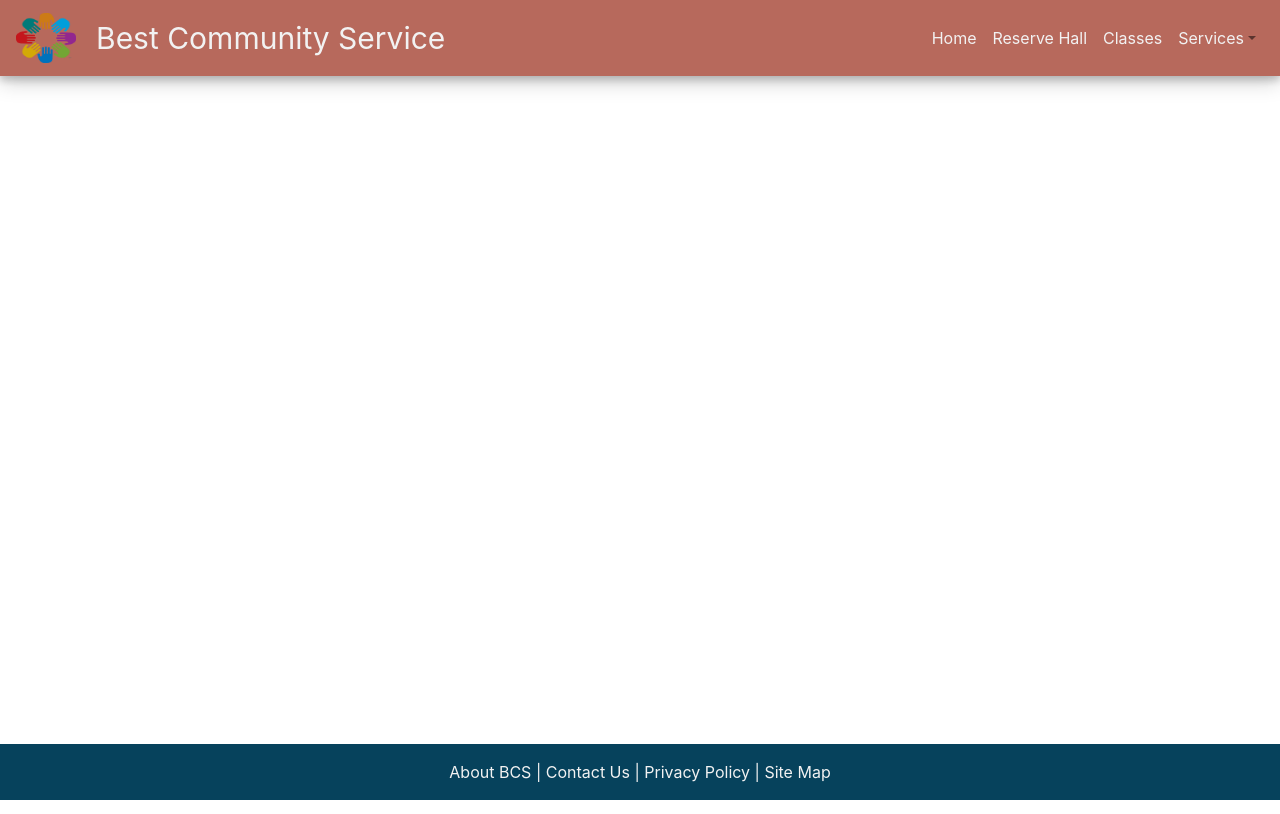
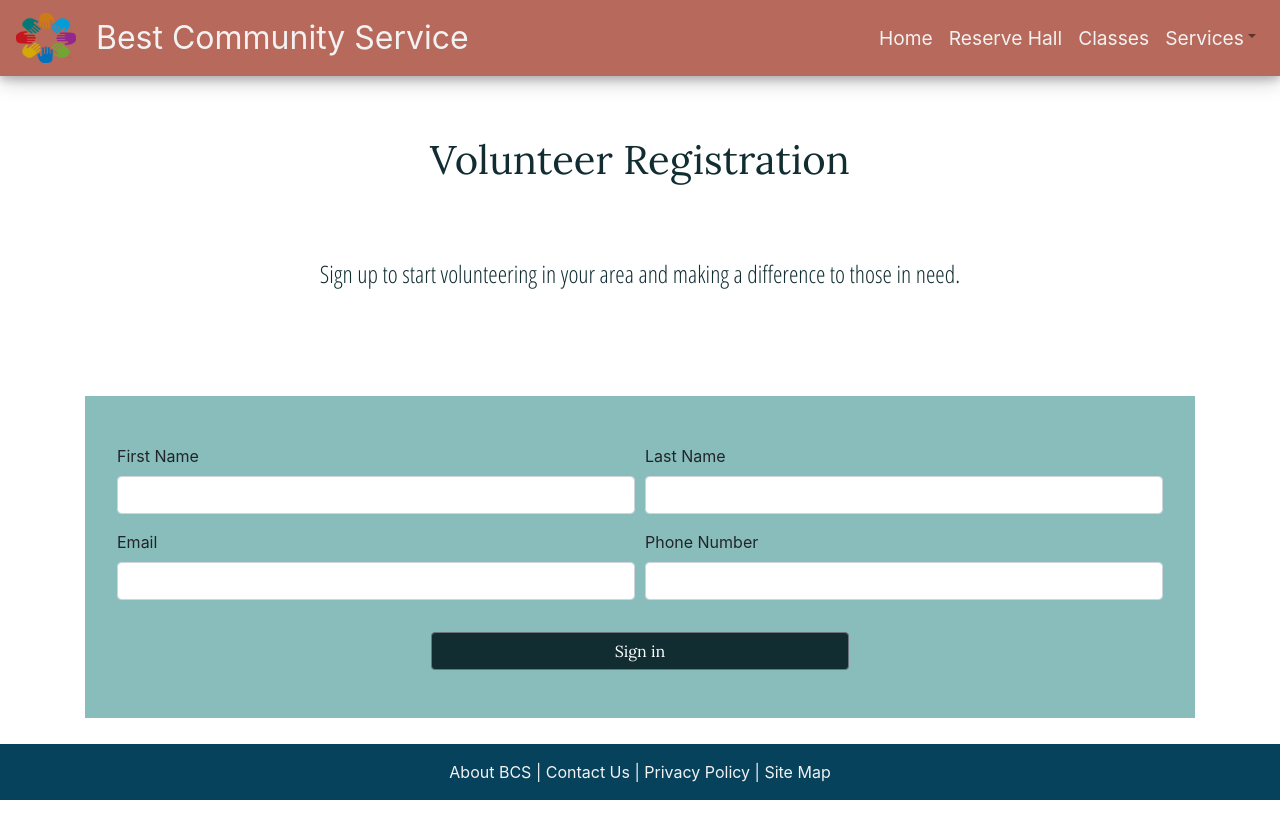
Before and after one commit to T-Dimi/BestCommunityService, a React (Create React App) app: page /Volunteer in a window 1280 px wide. Built offline with nearby package versions, Linux system fonts and the light colour scheme.

Commit message:
Adding volunteer page and volunteer form

```diff
--- a/src/App.css
+++ b/src/App.css
@@ -16,6 +16,7 @@ header {
   background-color: var(--orange);
   box-shadow: 0 4px 8px 0 rgba(0, 0, 0, 0.2), 0 6px 20px 0 rgba(0, 0, 0, 0.19);
   position: fixed;
+  z-index: 1;
   width: 100%;
 
 }
@@ -66,11 +67,13 @@ button {
 .header-company{
   vertical-align: middle;
   color: #F2F2F2;
-  font-size: 1.5em;
+  font-size: 1.6em;
 }
 
 .header-text {
+  vertical-align: middle;
   color: #F2F2F2;
+  font-size: 1.2em;
 }
 
 .footer-text {
@@ -99,7 +102,7 @@ button {
 }
 
 .item {
-    flex: 25%;
+    flex: 33%;
     padding: 20px;
     margin: 0 0.5em 4em 0.5em;
     background: var(--lightblue);
@@ -121,10 +124,6 @@ button {
   flex-wrap: wrap;
   margin: 5em 0;
 }
-
-
-
-
 
 @media screen and (max-width: 750px) {
   .item {
@@ -151,6 +150,11 @@ button {
   height: 40%;
   margin: 0 0 3em 0;
   align-content: center;
+}
+
+.signup-button {
+  font-family: 'Lora', serif;
+  background: red;
 }
 
 .listbox {
@@ -194,6 +198,20 @@ button {
   font-size: 1.8em;
 }
 
+.volunteer-form {
+  margin-top: 2em;
+  padding: 3em 2em 2em 2em;
+  background: var(--lightblue);
+}
+
+.vol-btn {
+  margin: 1em 30%;
+  background: var(--darkblue);
+  color: white;
+}
+
+
+
 #modal {
   top: 30%;
 }
--- a/src/App.js
+++ b/src/App.js
@@ -14,7 +14,8 @@ import HomeCarePage from './components/pages/homeCarePage';
 import ClassesPage from './components/pages/classesPage';
 import CateringPage from './components/pages/cateringPage';
 import RoomPage from './components/pages/roomPage';
-
+import VolunteerPage from './components/pages/volunteerPage';
+import DonatePage from './components/pages/donatePage';
 import './App.css';
 
 class App extends Component {
@@ -24,6 +25,8 @@ class App extends Component {
         <div className="App">
             <Header />
             <Route exact path='/' component={HomePage} />
+            <Route exact path='/Volunteer' component={VolunteerPage} />
+            <Route exact path='/Donate' component={DonatePage} />
             <Route exact path='/Equipment' component={EquipmentPage} />
             <Route exact path='/Shuttle' component={ShuttlePage} />
             <Route exact path='/HomeCare' component={HomeCarePage} />
--- a/src/components/buttons/donateButton.js
+++ b/src/components/buttons/donateButton.js
@@ -1,11 +1,12 @@
 import React, { Component } from 'react';
+import { Link } from 'react-router-dom'
 
 
 class DonateButton extends Component {
     render() {
         return (
             <div className="btn">
-                <button className="">Donate Now</button>
+                <Link to='/Donate'><button className="">Donate Now</button></Link>
             </div>
         );
     }
--- a/src/components/buttons/signupButton.js
+++ b/src/components/buttons/signupButton.js
@@ -1,11 +1,12 @@
 import React, { Component } from 'react';
+import { Link } from 'react-router-dom'
 
 
 class SignupButton extends Component {
     render() {
         return (
             <div className="btn">
-                <button className="">Sign up</button>
+            <Link to='/Volunteer'><button className="">Sign up</button></Link>
             </div>
         );
     }
--- /dev/null
+++ b/src/components/pages/donatePage.js
@@ -0,0 +1,23 @@
+import React, { Component } from 'react';
+
+class DonatePage extends Component {
+    render() {
+        return (
+
+            <div className="page">
+                <h1 className="page-title">
+                    Donate Page Content
+                </h1>
+                <p>
+                    Lorem ipsum dolor sit amet, vel eripuit docendi albucius id, ea iusto vitae scriptorem nec. Novum accusata mei ex. Adhuc inani mediocritatem te eum, id ancillae detracto mea. No cum possim utamur imperdiet. Erant forensibus usu an, aeque quaestio per no.
+
+                    Blandit nominati consulatu est ad, eum fugit tritani debitis in. Munere repudiare constituam cu mel. Minimum voluptua ad vim, dico oratio percipit has at. Timeam accommodare ea his. Mea enim epicuri complectitur te, ad eum civibus intellegebat. Cum ad omittam abhorreant quaerendum.
+
+                    Soluta efficiendi cum ea. Cibo vocibus in sea, eum quem agam mucius eu, ne has
+                </p>
+            </div>
+        );
+    }
+}
+
+export default DonatePage;
--- a/src/components/pages/homePage.js
+++ b/src/components/pages/homePage.js
@@ -1,4 +1,5 @@
 import React, { Component } from 'react';
+import { Container, Row, Col } from 'reactstrap';
 import DonateButton from '../buttons/donateButton';
 import SignupButton from '../buttons/signupButton';
 import Carousel from '../carousel';
@@ -16,7 +17,7 @@ class HomePage extends Component {
                     <p className="intro">
                         At Best Community Service, we believe that nothing should get in the way of organizations and volunteers
                         coming together to do good things for the community, so we help make this happen for free.
-                </p>
+                    </p>
                     <div class="row">
                     <div class="item">
                         <h3>Volunteer now!</h3>
--- /dev/null
+++ b/src/components/pages/volunteerPage.js
@@ -0,0 +1,59 @@
+import React, { Component } from 'react';
+import { Col, Row, Button, Form, FormGroup, Label, Input, FormText, Container } from 'reactstrap';
+
+
+class VolunteerPage extends Component {
+    render() {
+        return (
+
+            <div className="page">
+                <h1 className="page-title">
+                    Volunteer Registration
+                </h1>
+                <p className="intro">
+                    Sign up to start volunteering in your area and making a difference to
+                    those in need.
+                </p>
+                <Container>
+                    <Row>
+                    <Col>
+                        <Form className="volunteer-form" action="" method="">
+                            <Row form>
+                                <Col md={6}>
+                                <FormGroup>
+                                    <Label for="FirstName">First Name</Label>
+                                    <Input type="text" name="fName"/>
+                                    </FormGroup>
+                                </Col>
+                                <Col md={6}>
+                                <FormGroup>
+                                    <Label for="LastName">Last Name</Label>
+                                    <Input type="text" name="lName"/>
+                                    </FormGroup>
+                                </Col>
+                            <Col md={6}>
+                                <FormGroup>
+                                <Label for="Email">Email</Label>
+                                <Input type="email" name="email" id=""/>
+                                </FormGroup>
+                            </Col>
+                            <Col md={6}>
+                                <FormGroup>
+                                <Label for="PhoneNumber">Phone Number</Label>
+                                <Input type="tel" name="password" id="" />
+                                </FormGroup>
+                            </Col>
+                            </Row>
+
+                            <Button className="vol-btn">Sign in</Button>
+                        </Form>
+                    </Col>
+                    </Row>
+                </Container>
+
+            </div>
+        );
+    }
+}
+
+export default VolunteerPage;
```
